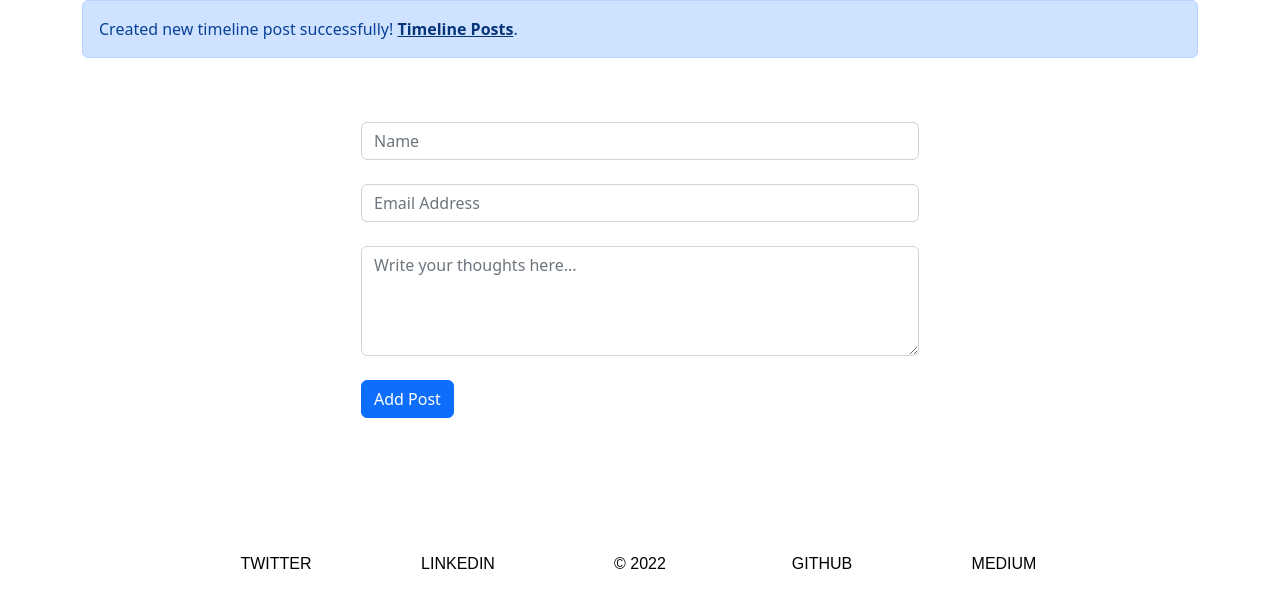
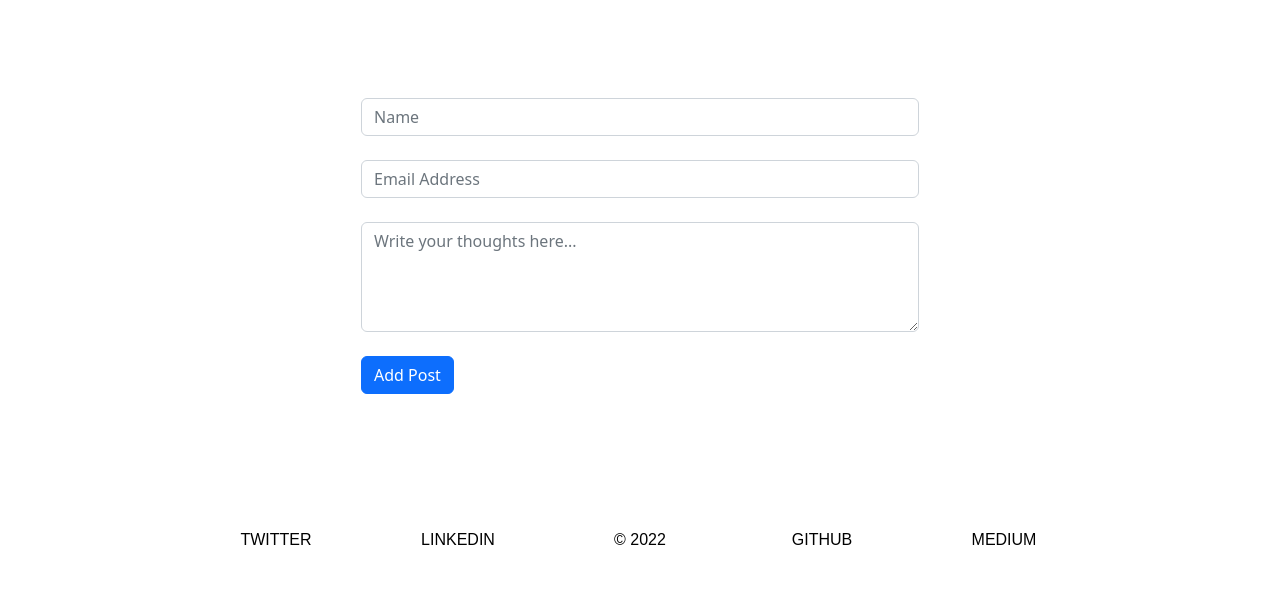
Before and after one commit to MLH-Fellowship/project-22-fal-13-hackathon-team-1, a Flask app: page /timeline in a window 1280 px wide. Shown: the part 70-678 px from the top of the page. Run offline with Flask 2, Linux system fonts and the light colour scheme; parts of the project's set-up code (start-up, migrations or seed data) failed here and were passed over.

Commit message:
Added alerts, used FormData API

```diff
--- a/app/static/styles/main.css
+++ b/app/static/styles/main.css
@@ -20,6 +20,12 @@ body {
     font-family: "Arial", serif;
     margin: 0px;
     color: var(--dark_color);
+}
+
+
+/* For hiding elements */
+.hidden{
+    display: none;
 }
 
 .gradient{
@@ -101,6 +107,7 @@ body {
 }
 
 
+
 /* Small devices (landscape phones, 576px and up) */
 @media (min-width: 310px) {
     .text-dir-change{
--- a/app/templates/timeline.html
+++ b/app/templates/timeline.html
@@ -2,22 +2,27 @@
 
 {% block content %}
 <body>
-    <div class="alert alert-primary" role="alert">
-        Created new timeline post successfully! <a href="http://localhost:5000/api/timeline_post" target="_blank" class="alert-link">Timeline Posts</a>.
+    <div style="height: 50px;">
+        <div class="alert alert-primary hidden" role="alert">
+            Created new timeline post successfully! <a href="http://localhost:5000/api/timeline_post" target="_blank" class="alert-link">Timeline Posts</a>.
+        </div>
+        <div class="alert alert-warning hidden" role="alert">
+            Failed to post. Something went wrong.
+        </div>
     </div>
     <section class="d-flex flex-column justify-content-center align-items-center">
-        <form class="mt-5 w-50" id="form">
+        <form class="mt-5 w-50" id="timeline-form">
             <div class="row-auto input mb-4">
                 <label for="input_post_name" class="visually-hidden">Name</label>
-                <input type="text" class="form-control" id="input_post_name" placeholder="Name">
+                <input type="text" name="name" class="form-control" id="input_post_name" placeholder="Name">
             </div>
             <div class="row-auto input mb-4">
                 <label for="input_post_email" class="visually-hidden">Email</label>
-                <input type="email" class="form-control" id="input_post_email" placeholder="Email Address">
+                <input type="email" name="email" class="form-control" id="input_post_email" placeholder="Email Address">
             </div>
             <div class="row-auto input mb-4">
                 <label for="input_post_content" class="visually-hidden">Content</label>
-                <textarea class="form-control" id="input_post_content" rows="4" placeholder="Write your thoughts here..."></textarea>
+                <textarea class="form-control" name="content" id="input_post_content" rows="4" placeholder="Write your thoughts here..."></textarea>
             </div>
             <div class="row-3 mb-4">
                 <button type="submit" class="btn btn-primary mb-3">
@@ -34,21 +39,47 @@
     </section>
 
     <script>
-        const form = document.getElementById('form')
-        const input1 = document.getElementById('input_post_name')
-        const input2 = document.getElementById('input_post_email')
-        const input3 = document.getElementById('input_post_content')
-        const alert = document.getElementsByClassName('alert')
+        const form = document.getElementById('timeline-form')
+        const name = document.getElementById('input_post_name')
+        const email = document.getElementById('input_post_email')
+        const content = document.getElementById('input_post_content')
+
+        const alertSuccess = document.getElementsByClassName('alert-primary')
+        const alertError = document.getElementsByClassName('alert-warning')
         form.addEventListener('submit', (e) => {
             //prevent reload
             e.preventDefault();
-            let inputArr = ["name=" + input1.value, "email=" + input2.value, "content=" + input3.value]
-            let payload = inputArr.join("&")
-            console.log(payload);
+
+            const payload = new FormData(form)
+            postSubmit(payload);
         })
 
-        const postSubmit = () => {
+        const postSubmit = (payload) => {
+            fetch('http://localhost:5000/api/timeline_post', {
+                method: 'POST',
+                headers: {
+                    'Content-type': 'application/json'
+                },
+                body: payload,
+            })
+            .then(res => res.json())
+            .then(data => {
+                console.log(data);
 
+                alertSuccess[0].classList.remove("hidden");
+                setTimeout(() => {
+                    alertSuccess[0].classList.add("hidden");
+                }, 3000);
+                // Reset input values
+                clearValues();
+            })
+            .catch(err => {
+                console.log("ERROR: ", err)
+                alertError[0].classList.remove("hidden");
+                setTimeout(() => {
+                    alertError[0].classList.add("hidden");
+                }, 3000);
+            })
         }
 
         const clearValues = () => {
```
